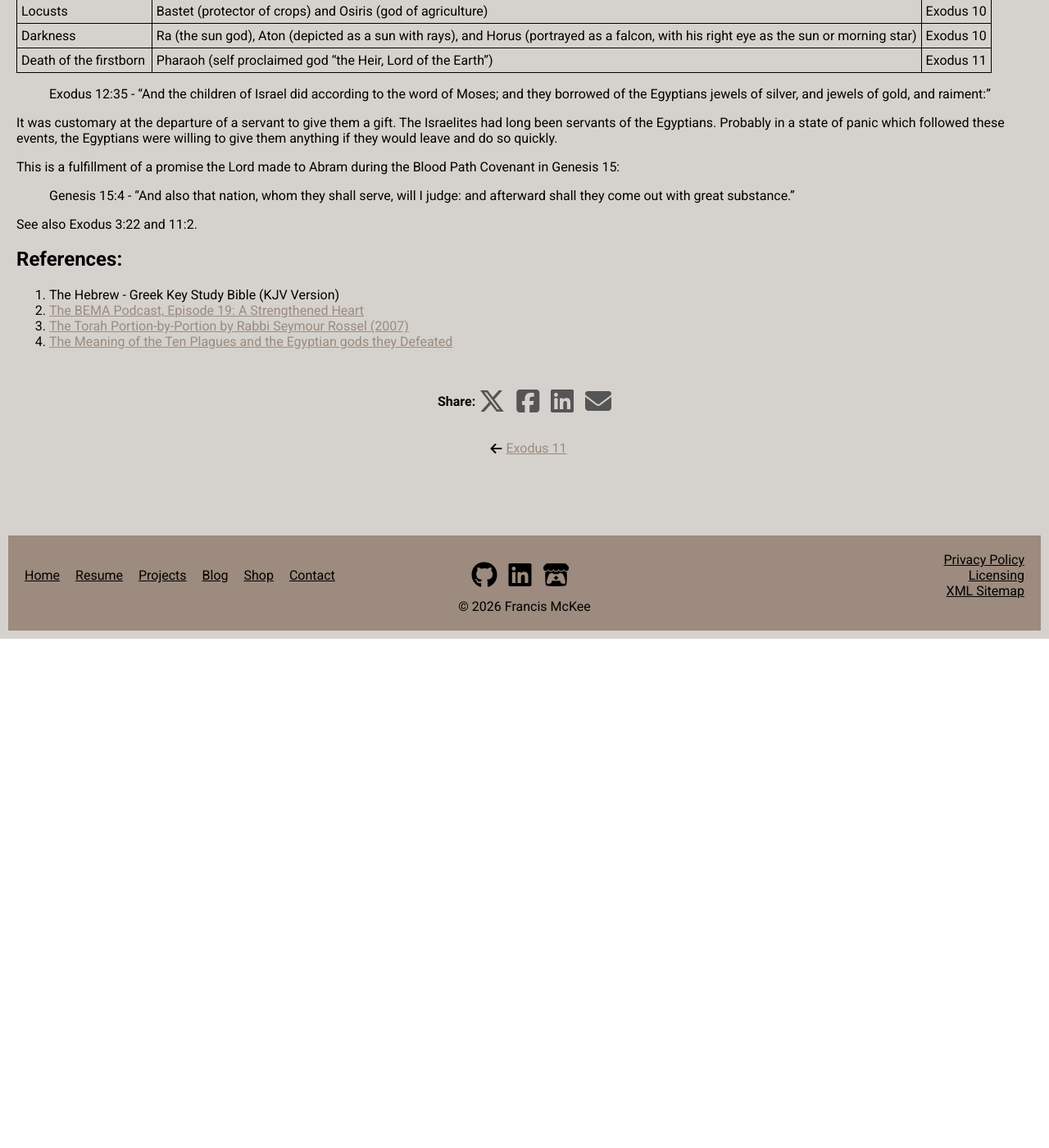
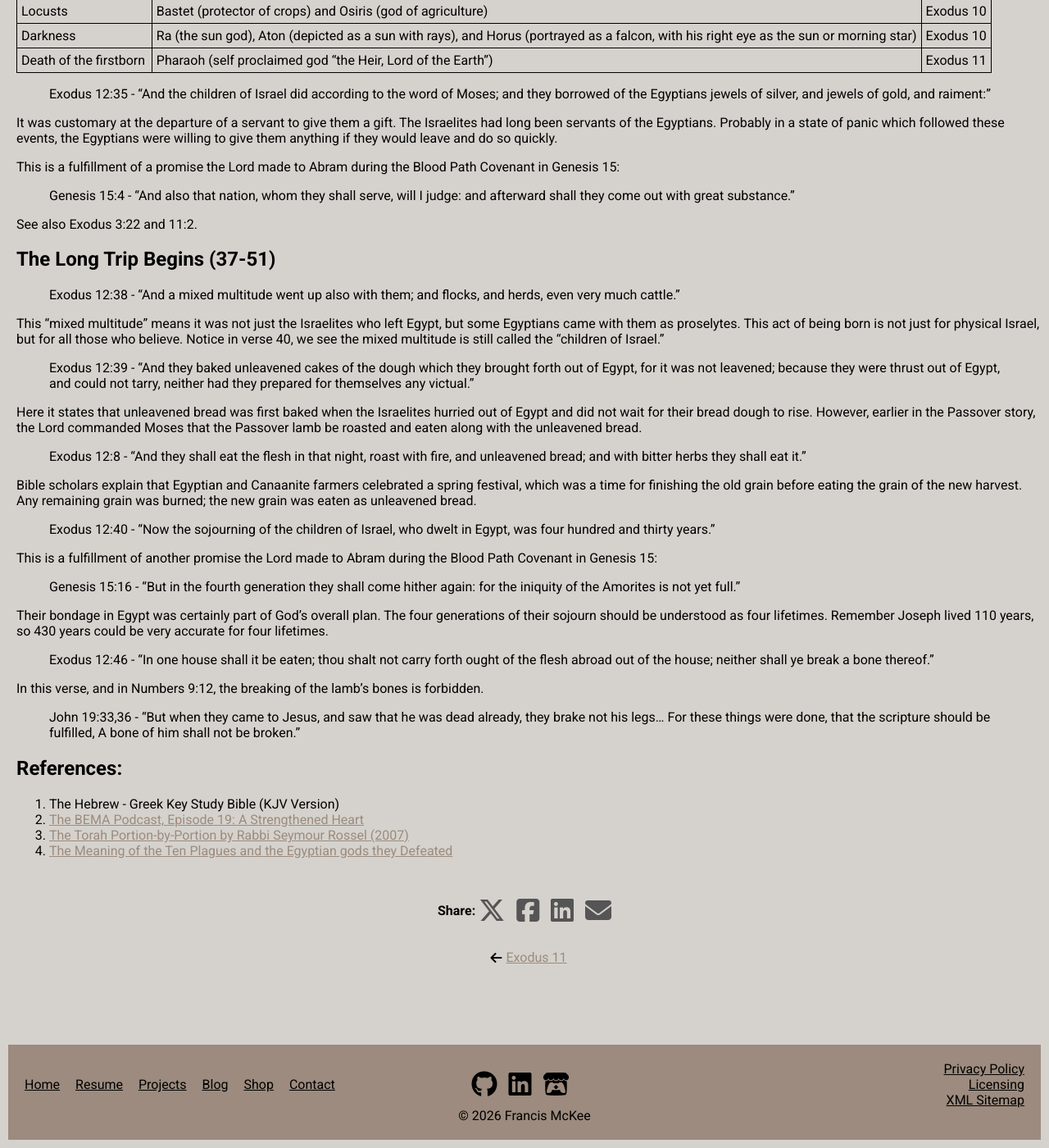
Before and after one commit to Francis-McKee/francis-mckee.github.io, a Jekyll site: the page built from _posts/theology/exodus/2026-04-30-exodus-12.md, in a window 1280 px wide and 1400 px high, scrolled down 1905 px. Shown: the whole window at 82% size. Built offline with Jekyll 4.4.1, drawn with Linux system fonts in a browser that asks for light colours; nearby versions of some CDN libraries; comment, search, counter and statistics services are not loaded; before the commit the page ends 2684 px from its top, so only the background shows below that; some of the changed text lies outside the part shown.

Commit message:
added to post 2026-04-30 with Exodus 12c content renamed post from Exodus 12a-b to Exodus 12

```diff
--- a/_posts/theology/exodus/2026-04-30-exodus-12a-b.md
+++ b/_posts/theology/exodus/2026-04-30-exodus-12.md
@@ -1,7 +1,7 @@
 ---
 layout: post
 category: theology
-title: Exodus 12a-b
+title: Exodus 12
 date: 2026-04-30
 description: The Passover
 comments: true
@@ -81,6 +81,34 @@ This is a fulfillment of a promise the Lord made to Abram during the Blood Path
 
 See also Exodus 3:22 and 11:2.
 
+## The Long Trip Begins (37-51)
+
+> Exodus 12:38 - “And a mixed multitude went up also with them; and flocks, and herds, even very much cattle.”
+
+This "mixed multitude" means it was not just the Israelites who left Egypt, but some Egyptians came with them as proselytes. This act of being born is not just for physical Israel, but for all those who believe. Notice in verse 40, we see the mixed multitude is still called the “children of Israel.”
+
+> Exodus 12:39 - “And they baked unleavened cakes of the dough which they brought forth out of Egypt, for it was not leavened; because they were thrust out of Egypt, and could not tarry, neither had they prepared for themselves any victual.”
+
+Here it states that unleavened bread was first baked when the Israelites hurried out of Egypt and did not wait for their bread dough to rise. However, earlier in the Passover story, the Lord commanded Moses that the Passover lamb be roasted and eaten along with the unleavened bread.
+
+> Exodus 12:8 - “And they shall eat the flesh in that night, roast with fire, and unleavened bread; and with bitter herbs they shall eat it.”
+
+Bible scholars explain that Egyptian and Canaanite farmers celebrated a spring festival, which was a time for finishing the old grain before eating the grain of the new harvest. Any remaining grain was burned; the new grain was eaten as unleavened bread.
+
+> Exodus 12:40 - “Now the sojourning of the children of Israel, who dwelt in Egypt, was four hundred and thirty years.”
+
+This is a fulfillment of another promise the Lord made to Abram during the Blood Path Covenant in Genesis 15:
+
+> Genesis 15:16 - “But in the fourth generation they shall come hither again: for the iniquity of the Amorites is not yet full.”
+
+Their bondage in Egypt was certainly part of God’s overall plan. The four generations of their sojourn should be understood as four lifetimes. Remember Joseph lived 110 years, so 430 years could be very accurate for four lifetimes.
+
+> Exodus 12:46 - “In one house shall it be eaten; thou shalt not carry forth ought of the flesh abroad out of the house; neither shall ye break a bone thereof.”
+
+In this verse, and in Numbers 9:12, the breaking of the lamb’s bones is forbidden.
+
+> John 19:33,36 - “But when they came to Jesus, and saw that he was dead already, they brake not his legs… For these things were done, that the scripture should be fulfilled, A bone of him shall not be broken.”
+
 ## References:
 1. The Hebrew - Greek Key Study Bible (KJV Version)
 2. [The BEMA Podcast, Episode 19: A Strengthened Heart](https://podcasts.apple.com/us/podcast/the-bema-podcast/id1148115183?i=1000381299064)
```
Also changed, not shown: 1 other file.
